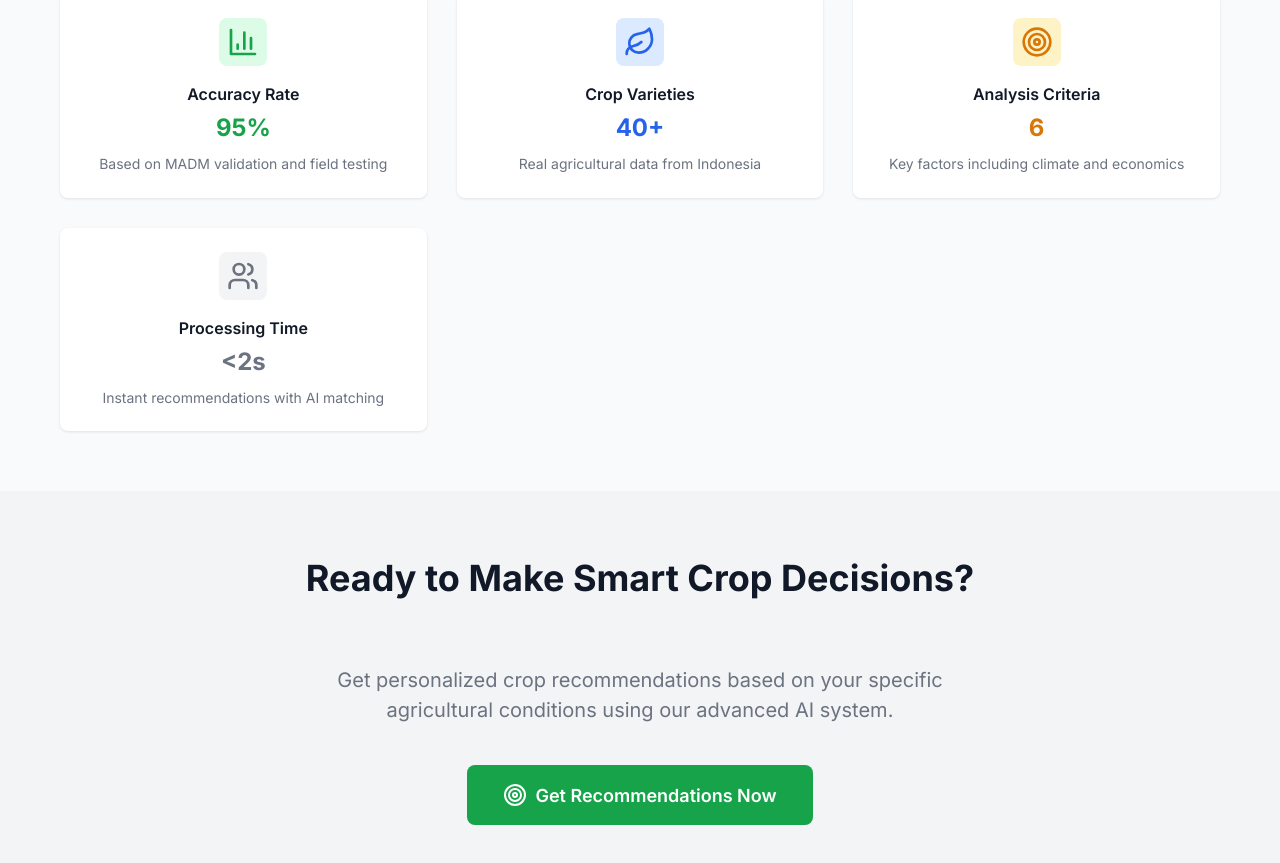
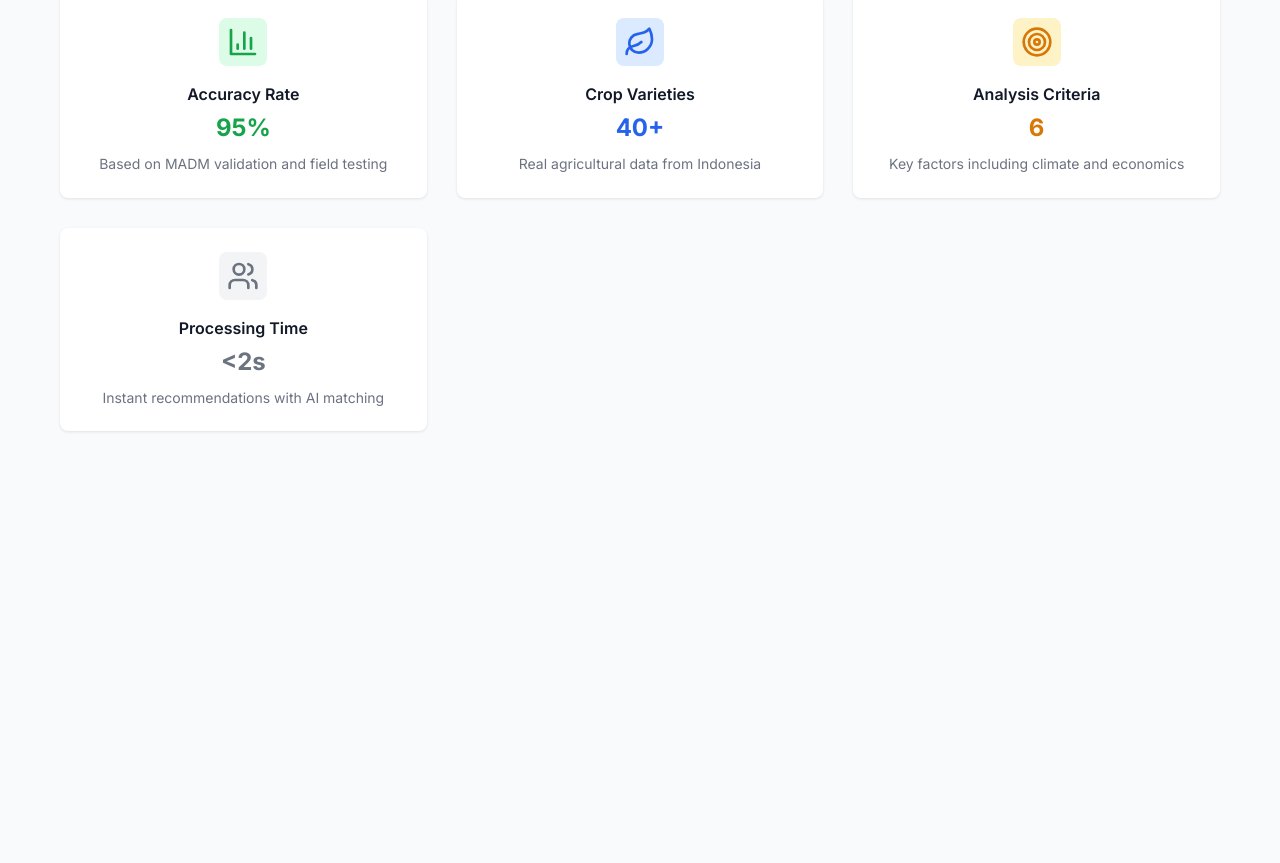
Before and after one commit to Dimasrzky/AgroDecide, a React (Vite) app: page / in a window 1280 px wide. Shown: the part 1476-2339 px from the top of the page. After the commit the page ends 1967 px from the top, so only its background shows below. Built offline with nearby package versions, Linux system fonts and the light colour scheme; the HTML template or start-up script is replaced by a standard one.

Commit message:
Update HomePage.jsx

```diff
--- a/src/components/HomePage.jsx
+++ b/src/components/HomePage.jsx
@@ -118,24 +118,6 @@ const HomePage = ({ setCurrentPage }) => {
           </div>
         </div>
       </section>
-
-      {/* CTA Section */}
-      <section className="page-section gray">
-        <div className="container" style={{ textAlign: 'center' }}>
-          <h2 className="section-title">Ready to Make Smart Crop Decisions?</h2>
-          <p className="page-subtitle" style={{ marginBottom: '40px' }}>
-            Get personalized crop recommendations based on your specific agricultural conditions using our advanced AI system.
-          </p>
-          <button
-            onClick={() => setCurrentPage('recommend')}
-            className="btn btn-primary"
-            style={{ fontSize: '18px', padding: '18px 36px' }}
-          >
-            <Target size={24} />
-            Get Recommendations Now
-          </button>
-        </div>
-      </section>
     </div>
   );
 };
```
